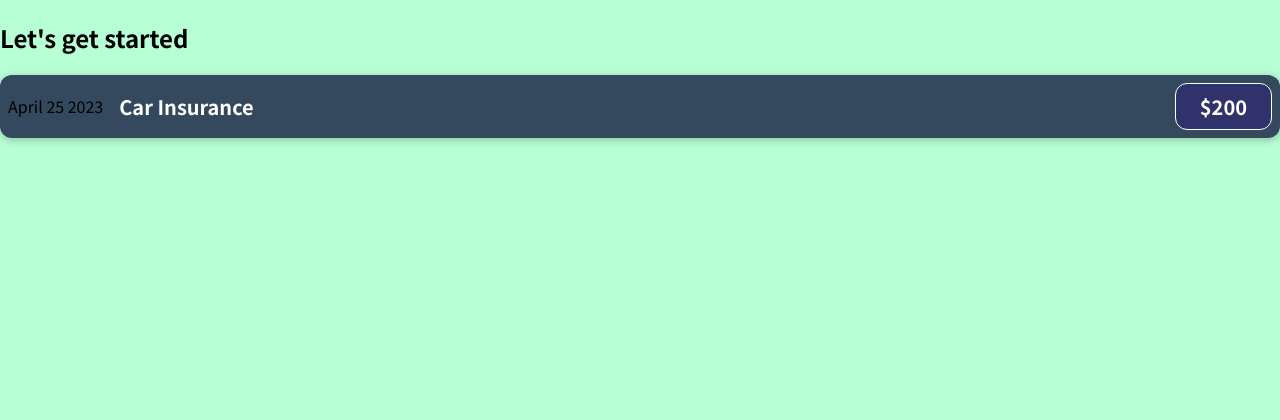
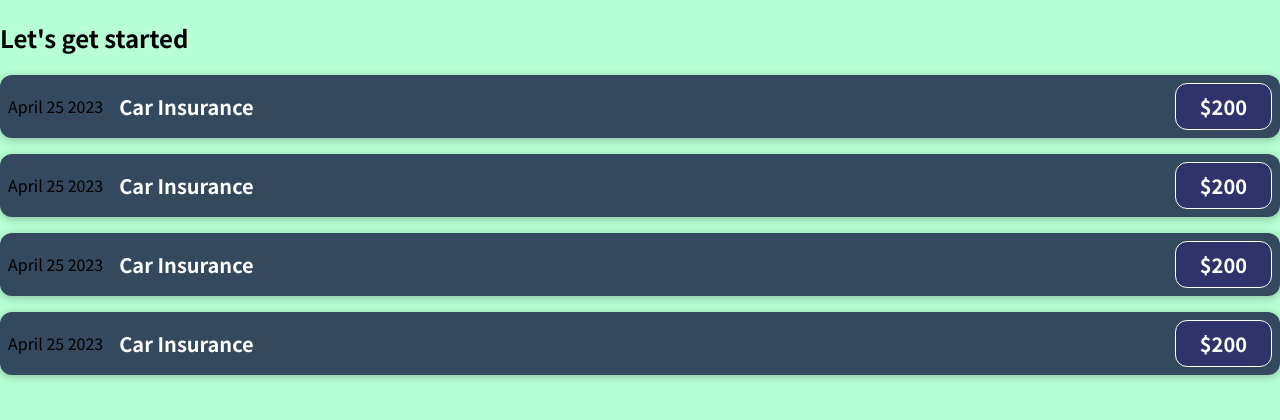
Before and after one commit to Arvindkr123/expense-tracker, a React (Create React App) app: page / in a window 1280 px wide. Shown: the top 420 px of the page. Built offline with nearby package versions, Linux system fonts and the light colour scheme.

Commit message:
added some changes

```diff
--- a/src/App.js
+++ b/src/App.js
@@ -2,11 +2,36 @@ import React from 'react'
 import ExpenseItem from './components/ExpenseItem'
 
 const App = () => {
+    let expense = [
+        { id: 'e1', title: 'school fee', amount: 950, date: new Date(2023, 5, 12) },
+        { id: 'e2', title: 'Books', amount: 250, date: new Date(2023, 5, 24) },
+        { id: 'e3', title: 'House Rent', amount: 750, date: new Date(2023, 5, 26) },
+        { id: 'e4', title: 'Food', amount: 650, date: new Date(2023, 5, 29) },
+    ]
     return (
-        <div>
+        <>
             <h2>Let's get started</h2>
-            <ExpenseItem/>
-        </div>
+            <ExpenseItem
+                exepenseDate={expense[0].date}
+                expenseTitle={expense[0].title}
+                expenseAmount={expense[0].amount}
+            />
+            <ExpenseItem
+                exepenseDate={expense[1].date}
+                expenseTitle={expense[1].title}
+                expenseAmount={expense[1].amount}
+            />
+            <ExpenseItem
+                exepenseDate={expense[2].date}
+                expenseTitle={expense[2].title}
+                expenseAmount={expense[2].amount}
+            />
+            <ExpenseItem
+                exepenseDate={expense[3].date}
+                expenseTitle={expense[3].title}
+                expenseAmount={expense[3].amount}
+            />
+        </>
     )
 }
 
--- a/src/index.js
+++ b/src/index.js
@@ -6,6 +6,6 @@ import App from './App';
 const root = ReactDOM.createRoot(document.getElementById('root'));
 root.render(
     <React.StrictMode>
-        <App/>
+        <App />
     </React.StrictMode>
 )
```
